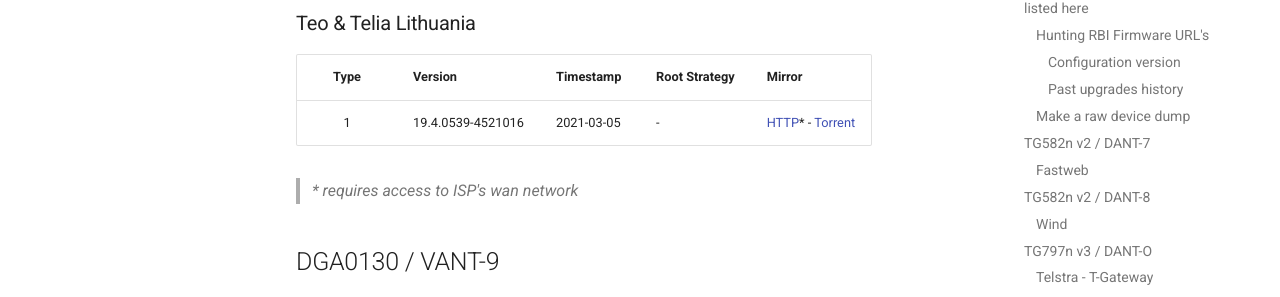
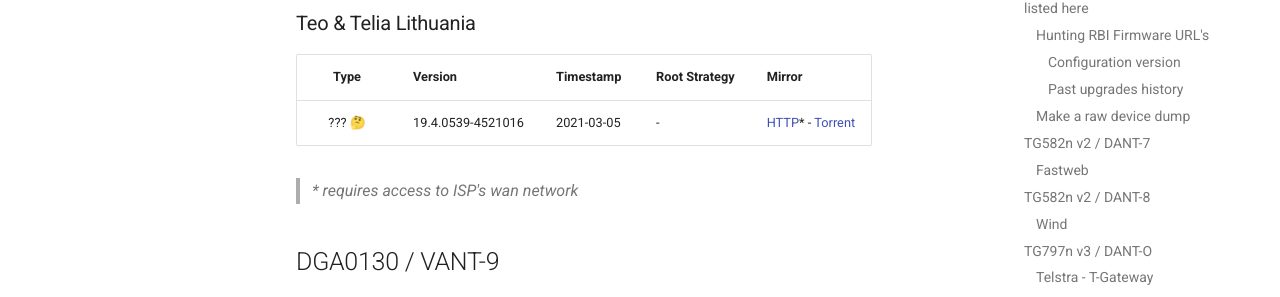
Before and after one commit to hack-technicolor/hack-technicolor, an MkDocs documentation site: the page built from docs/Repository.md, in a window 1280 px wide and 900 px high, scrolled down 12913 px. Shown: the part 145-442 px from the top of the window. Built offline with MkDocs 1.6.1 and Material for MkDocs 9.7.7, drawn with Linux system fonts in a browser that asks for light colours; comment, search, counter and statistics services are not loaded.

Commit message:
Change VCNT-P listed firmware to type ???

```diff
--- a/docs/Repository.md
+++ b/docs/Repository.md
@@ -366,7 +366,7 @@
 
 | Type   | Version                  | Timestamp  | Root Strategy | Mirror |
 |:------:|:-------------------------|:-----------|:--------------|:-------|
-| 1      | 19.4.0539-4521016        | 2021-03-05 | -             | [HTTP](http://acs.telia.lt:8888/TCH/DGA0122-VCNT-P-19.4.0539-4521016-Signed.rbi)* - [Torrent](https://github.com/hack-technicolor/hack-technicolor/blob/master/torrents/vcnt-p/DGA0122-VCNT-P-19.4.0539-4521016-Signed.rbi.torrent?raw=true) |
+| ??? 🤔 | 19.4.0539-4521016        | 2021-03-05 | -             | [HTTP](http://acs.telia.lt:8888/TCH/DGA0122-VCNT-P-19.4.0539-4521016-Signed.rbi)* - [Torrent](https://github.com/hack-technicolor/hack-technicolor/blob/master/torrents/vcnt-p/DGA0122-VCNT-P-19.4.0539-4521016-Signed.rbi.torrent?raw=true) |
 
 > *\* requires access to ISP's wan network*
 
```
